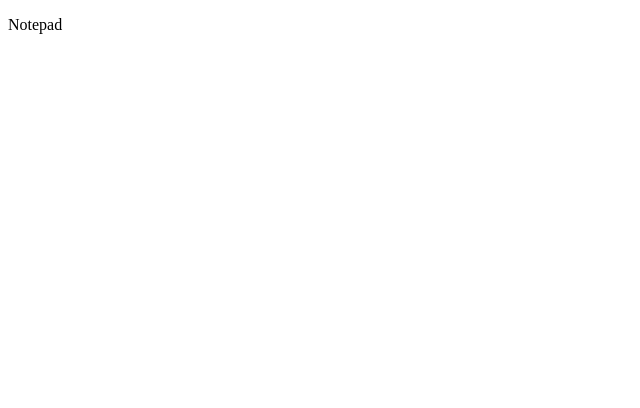
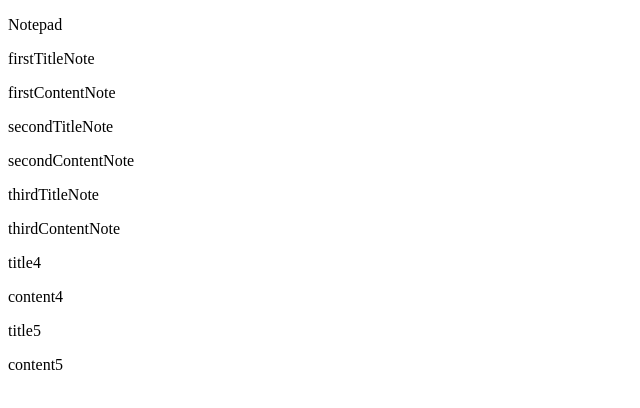
Before and after one commit to CohenINT/react-notepad, a React (Create React App) app: page / in a window 1280 px wide. Shown: the top 408 px of the page, without its empty margins (0-640 px from the left). Built offline with nearby package versions, Linux system fonts and the light colour scheme.

Commit message:
create note class and notelist class components and made laout spread of notes functionality

```diff
--- a/src/components/Pages/main/index.js
+++ b/src/components/Pages/main/index.js
@@ -4,19 +4,26 @@ import NoteList from './notesList';
 export class index extends Component {
 
 
-    fetchNotes()
-    {
+    FetchNotes() {
         //TODO: scan for json files (notes)
         // if exist load each one to conmponent called "note"
-          // a function that return note compopnent with attributes according the the parameter of the json file.
-          // that function will be called inside the loop of each json file
-          // the note components would be inside notes list component, which is scroleable, with style adjustments.  this notes list components will accept list of notes, and inside the notes compontents it will populate notes
+        // a function that return note compopnent with attributes according the the parameter of the json file.
+        // that function will be called inside the loop of each json file
+        // the note components would be inside notes list component, which is scroleable, with style adjustments.  this notes list components will accept list of notes, and inside the notes compontents it will populate notes
         //else not exist, then display only 'plus' svg symbol
-       const files =  async ()=>{
+        const files = () => {
 
-        //TODO: this will bring from server/local drive the json files and create json array to return back to notelist component.
+            //TODO: This will bring from server/local drive the json files and create json array to return back to notelist component.
             return notes
-       };
+        };
+
+        if (files() == null) {//TODO: put svg with "plus" symbol.
+            return <p>Add Note</p>;
+        }
+        else {
+
+            return <NoteList notesList={files()} />;
+        }
 
 
     }
@@ -25,7 +32,7 @@ export class index extends Component {
         return (
             <div>
                 <p>Notepad</p>
-                <NoteList/>
+            {this.FetchNotes()}
 
 
             </div>
--- a/src/components/Pages/main/note.js
+++ b/src/components/Pages/main/note.js
@@ -2,7 +2,16 @@ import React, { Component } from 'react'
 
 export default class note extends Component {
 
+    constructor(props) {
+        super(props);
+        console.log("Note: "+props.title+" ,"+props.content);
+        this.state = {
+            id:props.id,
+            title:props.title,
+            content:props.content
 
+        }
+    }
 
 
 
@@ -10,7 +19,8 @@ export default class note extends Component {
     render() {
         return (
             <div>
-
+                    <p>{this.state.title}</p>
+                    <p>{this.state.content}</p>
             </div>
         )
     }
--- a/src/components/Pages/main/notesList.js
+++ b/src/components/Pages/main/notesList.js
@@ -2,24 +2,41 @@ import React, { Component } from 'react'
 import Note from './note';
 
 export default class notesList extends Component {
-   constructor(props)
-   {
-       super(props);
+    constructor(props) {
+        super(props);
+        console.log("NotesList: ");
+        console.log(props.notesList);
 
-       this.state = {
-           notesList:null
-       };
+        this.state = {
+            notesList: props.notesList
+        };
 
-   }
+    }
+
+    PopulateNotes() {
+        //TODO: loop the noteList , for every item (different note) return new note components with the attriubes of the item
+        const ListFiles= () => this.state.notesList.map((note) =>
+            <Note key={note.id} id={note.id} title={note.title} content={note.content} />);
+
+        return (
+            <React.Fragment>
+
+               <ListFiles/>
+
+            </React.Fragment>
+
+        );
 
 
+
+    }
 
     render() {
 
         return (
             <div>
 
-
+                {this.PopulateNotes()}
             </div>
         )
     }
```
